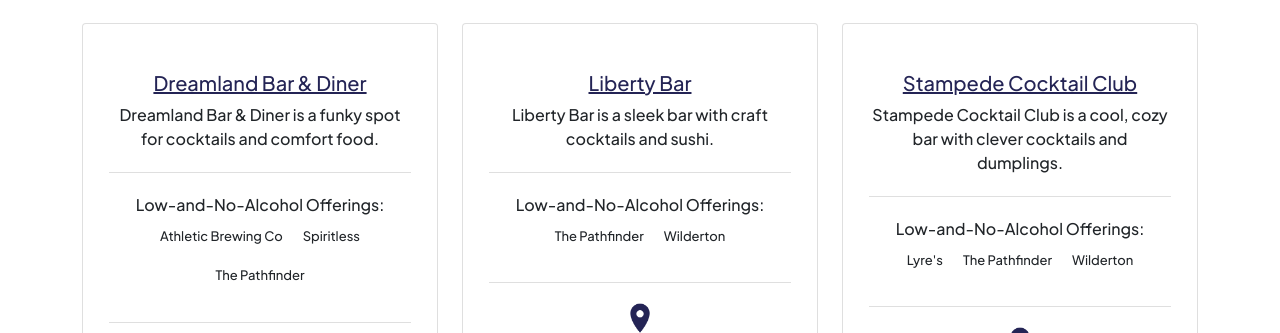
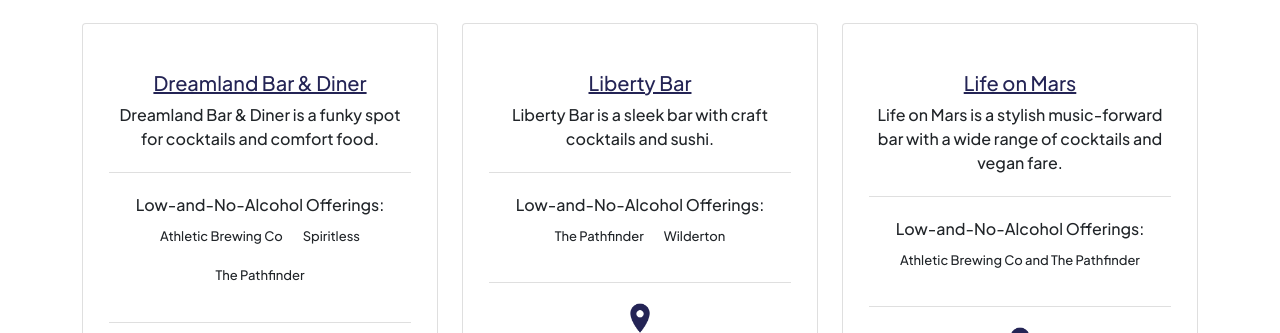
Before and after one commit to mfflynnnn/damp-and-dry, a React (Create React App) app: page /participants in a window 1280 px wide. Shown: the part 619-952 px from the top of the page. Built offline with nearby package versions, Linux system fonts and the light colour scheme.

Commit message:
Updated Participant list

```diff
--- a/src/Participants.js
+++ b/src/Participants.js
@@ -21,6 +21,15 @@ const arrayOfObjects = [
       "https://www.google.com/maps/place/Liberty/@47.623578,-122.3128231,15z/data=!4m2!3m1!1s0x0:0xa633c381ed937814?sa=X&ved=2ahUKEwjttMiy07v3AhVwJTQIHQGlArwQ_BJ6BAhvEAU",
   },
   {
+    participant: "Life on Mars",
+    description:
+      "a stylish music-forward bar with a wide range of cocktails and vegan fare.",
+    website: "https://lifeonmarsseattle.com/",
+    brandsOffered: ["Athletic Brewing Co and The Pathfinder"],
+    mapLink:
+      "https://www.google.com/maps/place/Life+On+Mars/@47.6143076,-122.3245432,17z/data=!3m1!4b1!4m5!3m4!1s0x54906b810cdc1c39:0x4290d427de0c3e04!8m2!3d47.6143076!4d-122.3223545",
+  },
+  {
     participant: "Stampede Cocktail Club",
     description: "a cool, cozy bar with clever cocktails and dumplings.",
     website: "https://www.stampedecocktailclub.com/",
@@ -29,14 +38,6 @@ const arrayOfObjects = [
       "https://www.google.com/maps/place/Stampede+Cocktail+Club/@47.6525473,-122.3568219,15z/data=!4m5!3m4!1s0x0:0x4f839f3593a28dfc!8m2!3d47.6525804!4d-122.3568056",
   },
   /*
-  {
-    participant: "Life on Mars",
-    description: "",
-    website: "https://lifeonmarsseattle.com/",
-    brandsOffered: "Athletic Brewing Co and The Pathfinder",
-    mapLink:
-      "https://www.google.com/maps/place/Life+On+Mars/@47.6143076,-122.3245432,17z/data=!3m1!4b1!4m5!3m4!1s0x54906b810cdc1c39:0x4290d427de0c3e04!8m2!3d47.6143076!4d-122.3223545",
-  },
   {
     participant: "Watershed Pub & Kitchen",
     description: "",
```
